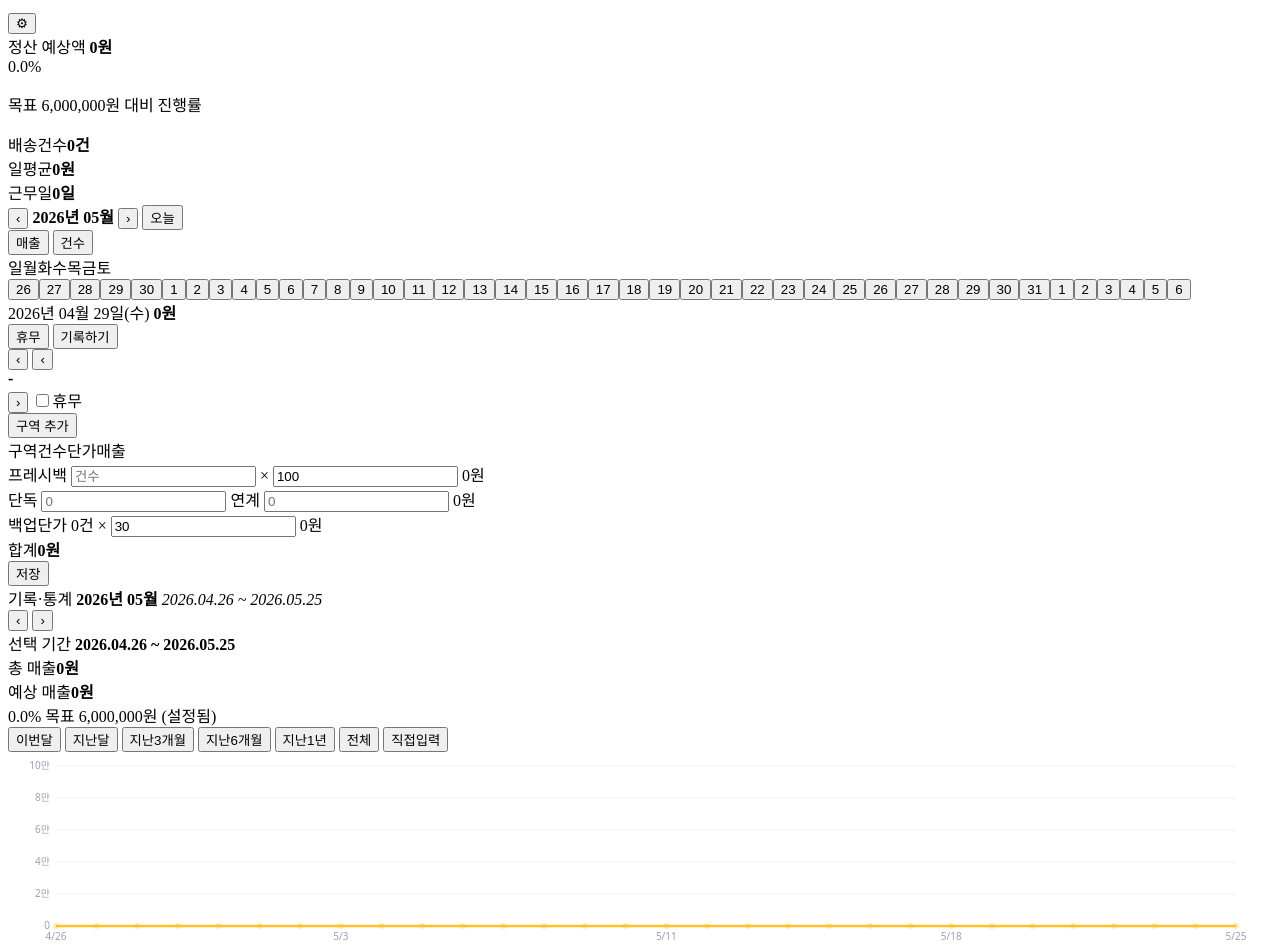
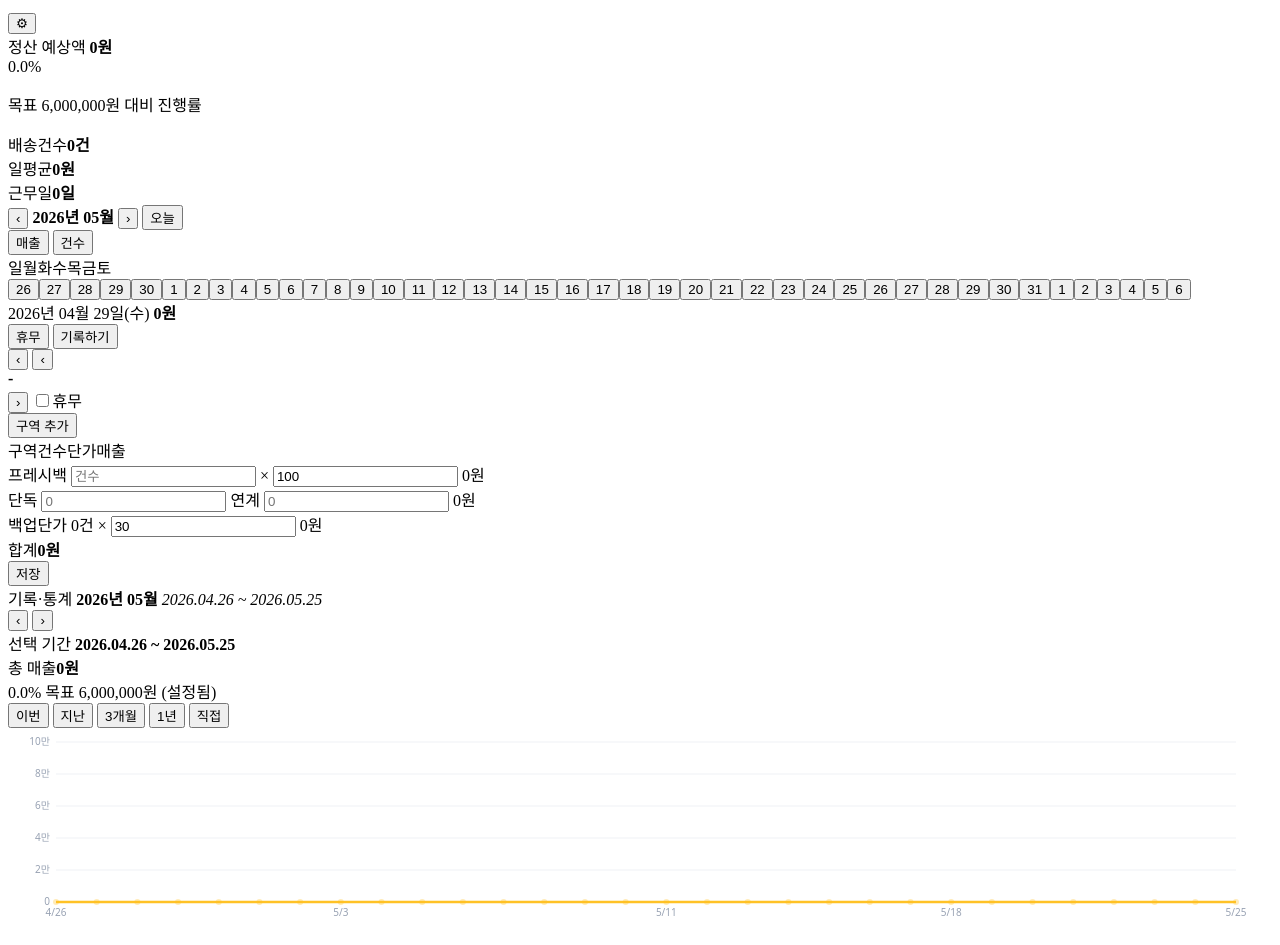
Before and after one commit to jamaica8612/quickflex-sales, a website with bundled scripts: page index.html in a window 1280 px wide. Shown: the part 102-1047 px from the top of the page. Built offline with nearby package versions, Linux system fonts and the light colour scheme.

Commit message:
Simplify stats range controls

```diff
--- a/index.html
+++ b/index.html
@@ -10,7 +10,7 @@
     <link rel="manifest" href="./manifest.webmanifest" />
     <link rel="icon" href="./icon.svg" type="image/svg+xml" />
     <link rel="apple-touch-icon" href="./icon-192.png" />
-    <link rel="stylesheet" href="./styles.css?v=23" />
+    <link rel="stylesheet" href="./styles.css?v=24" />
   </head>
   <body>
     <div class="app" id="app" data-view="home" data-driver-type="backup">
@@ -133,7 +133,6 @@
             <strong class="ssc-range" id="statsSummaryRange">-</strong>
             <div class="ssc-rows">
               <div><span>총 매출</span><strong id="statsSummaryTotal">0원</strong></div>
-              <div><span>예상 매출</span><strong id="statsRevenue">0원</strong></div>
             </div>
             <div class="ssc-meter">
               <div class="ssc-meter-bar"><span id="statsMeterFill"></span></div>
@@ -144,13 +143,11 @@
             </div>
           </div>
           <div class="stats-range-tabs" id="statsRangeTabs">
-            <button data-range="thisMonth" class="active">이번달</button>
-            <button data-range="lastMonth">지난달</button>
-            <button data-range="last3">지난3개월</button>
-            <button data-range="last6">지난6개월</button>
-            <button data-range="last12">지난1년</button>
-            <button data-range="all">전체</button>
-            <button data-range="custom">직접입력</button>
+            <button data-range="thisMonth" class="active">이번</button>
+            <button data-range="lastMonth">지난</button>
+            <button data-range="last3">3개월</button>
+            <button data-range="last12">1년</button>
+            <button data-range="custom">직접</button>
           </div>
           <div class="stats-range-custom" id="statsRangeCustom" hidden>
             <input type="date" id="statsRangeFrom" />
@@ -445,7 +442,7 @@
     </template>
 
     <script src="https://cdn.jsdelivr.net/npm/@supabase/supabase-js@2"></script>
-    <script type="module" src="./src/main.js?v=24"></script>
+    <script type="module" src="./src/main.js?v=25"></script>
     <script>
       if ("serviceWorker" in navigator && location.protocol !== "file:") {
         navigator.serviceWorker.register("./sw.js").catch(() => {});
--- a/src/main.js
+++ b/src/main.js
@@ -1540,7 +1540,7 @@ function renderStats() {
   el.statsRange.textContent = `${formatShort(cycleStart)} ~ ${formatShort(cycleEnd)}`;
   if (el.statsSummaryRange) el.statsSummaryRange.textContent = formatRangeLabel(start, end);
   if (el.statsSummaryTotal) el.statsSummaryTotal.textContent = fmtWon(visible.revenue);
-  el.statsRevenue.textContent = fmtWon(total.revenue);
+  if (el.statsRevenue) el.statsRevenue.textContent = fmtWon(total.revenue);
   const goal = getGoal();
   const statsPct = goal ? Math.min(100, visible.revenue / goal * 100) : 0;
   el.statsMeterFill.style.width = `${statsPct}%`;
--- a/styles.css
+++ b/styles.css
@@ -643,7 +643,7 @@ h1 { margin: 0; font-size: 24px; letter-spacing: -0.3px; }
   font-size: 15px;
   font-weight: 900;
 }
-.stats-summary-card .ssc-rows { display: grid; grid-template-columns: 1fr 1fr; gap: 8px; }
+.stats-summary-card .ssc-rows { display: grid; grid-template-columns: 1fr; gap: 8px; }
 .stats-summary-card .ssc-rows > div {
   background: rgba(255,255,255,.03);
   border: 1px solid var(--line);
@@ -690,12 +690,12 @@ h1 { margin: 0; font-size: 24px; letter-spacing: -0.3px; }
 /* === stats-range-tabs === */
 .stats-range-tabs {
   display: grid;
-  grid-template-columns: repeat(auto-fit, minmax(72px, 1fr));
+  grid-template-columns: repeat(5, minmax(0, 1fr));
   gap: 7px;
 }
 .stats-range-tabs > button {
-  min-height: 38px;
-  padding: 0 8px;
+  min-height: 36px;
+  padding: 0 4px;
   border-radius: 999px;
   background: transparent;
   border: 1px solid var(--line);
@@ -817,10 +817,9 @@ h1 { margin: 0; font-size: 24px; letter-spacing: -0.3px; }
 
 @media (max-width: 480px) {
   .stats-summary-card { padding: 16px; }
-  .stats-summary-card .ssc-rows { grid-template-columns: 1fr; }
   .stats-summary-card .ssc-rows strong { font-size: 19px; }
-  .stats-range-tabs { grid-template-columns: repeat(3, 1fr); }
-  .stats-range-tabs > button { font-size: 11px; }
+  .stats-range-tabs { gap: 5px; }
+  .stats-range-tabs > button { min-height: 34px; font-size: 11px; }
   .revenue-list .rev-label { font-size: 13px; }
   .revenue-list .rev-amount { font-size: 14px; }
 }
--- a/sw.js
+++ b/sw.js
@@ -1,4 +1,4 @@
-const CACHE_NAME = "quickflex-shell-v48";
+const CACHE_NAME = "quickflex-shell-v49";
 const SHELL_FILES = [
   "./",
   "./index.html",
```
